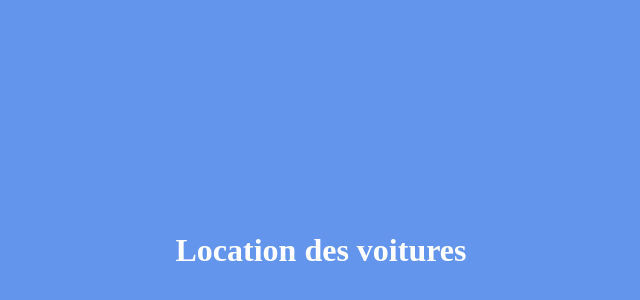
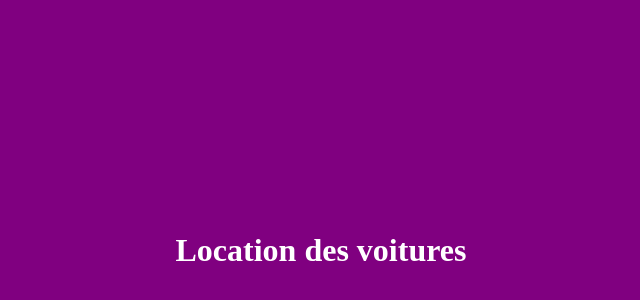
Before and after one commit to Anghaam/locationVoitures, a plain HTML site: page index.html in a window 1280 px wide. Shown: the part 42-342 px from the top of the page, without its empty margins (319-959 px from the left). Drawn offline with Linux system fonts and the light colour scheme.

Commit message:
modification de la couleur de fond

```diff
--- a/index.html
+++ b/index.html
@@ -4,7 +4,7 @@
 	<met charset="utf-8">
 	<title></title>
 </head>
-<body style="background-color:#6495ED">
+<body style="background-color:#800080">
 	<h1 style="padding-top: 20%; padding-bottom: 20%; text-align:center; color:#FFFFFF"> Location des voitures
 	</h1>
 
```
